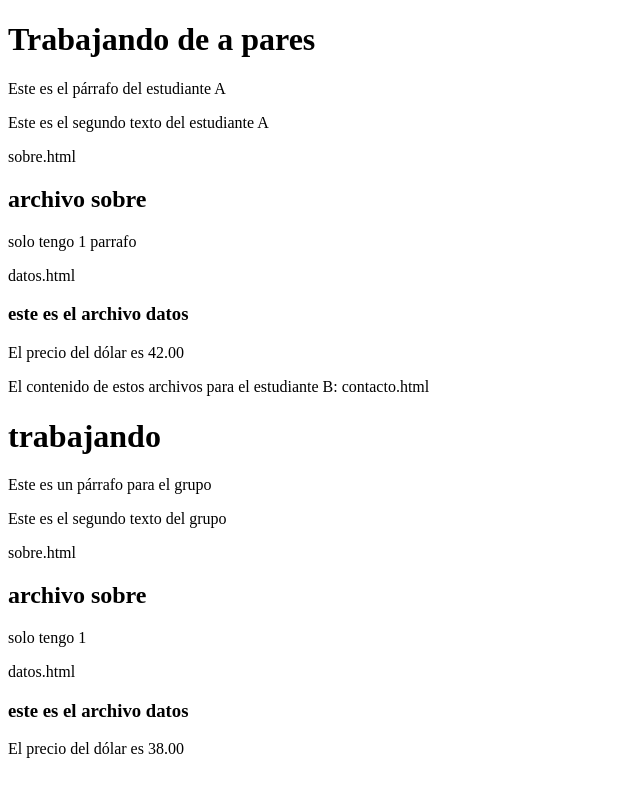
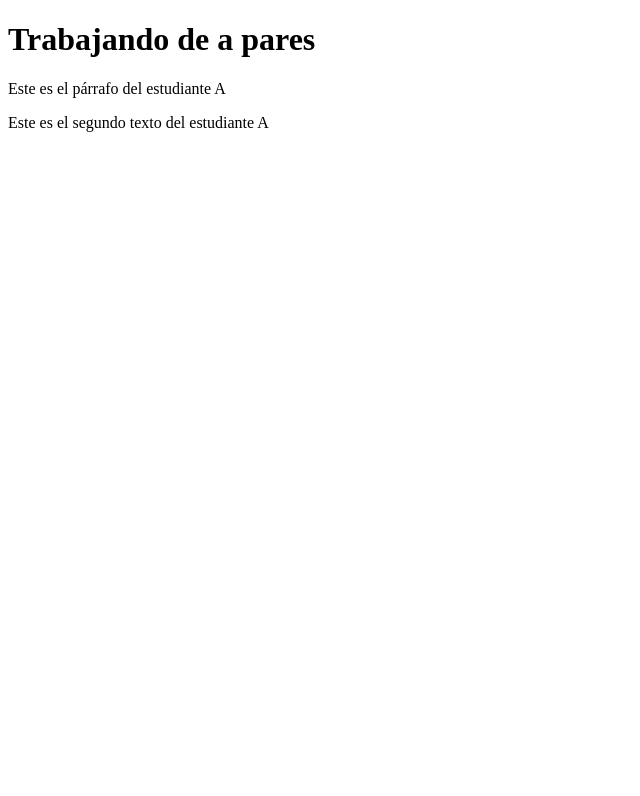
Before and after one commit to LoLoSLVa/Colaborativo, a plain HTML site: page index.html in a window 1280 px wide. Shown: the whole page, without its empty margins (0-640 px from the left). Drawn offline with Linux system fonts and the light colour scheme.

Commit message:
actualizado

```diff
--- a/index.html
+++ b/index.html
@@ -6,26 +6,11 @@
     <title>Document</title>
 </head>
 <body>
-    <h1> Trabajando de a pares </h1>
+   <h1> Trabajando de a pares </h1>
 <p> Este es el párrafo del estudiante A</p>
 <p> Este es el segundo texto del estudiante A</p>
-sobre.html
-<h2> archivo sobre </h2>
-<p> solo tengo 1 parrafo </p>
-datos.html
-<h3> este es el archivo datos </h3>
-<p> El precio del dólar es 42.00 </p>
-El contenido de estos archivos para el estudiante B:
-contacto.html
-<h1> trabajando </h1>
-<p> Este es un párrafo para el grupo</p>
-<p> Este es el segundo texto del grupo</p>
-sobre.html
-<h2> archivo sobre </h2>
-<p> solo tengo 1  </p>
-datos.html
-<h3> este es el archivo datos </h3>
-<p> El precio del dólar es 38.00 </p>
+
+
 
 </body>
 </html>
```
